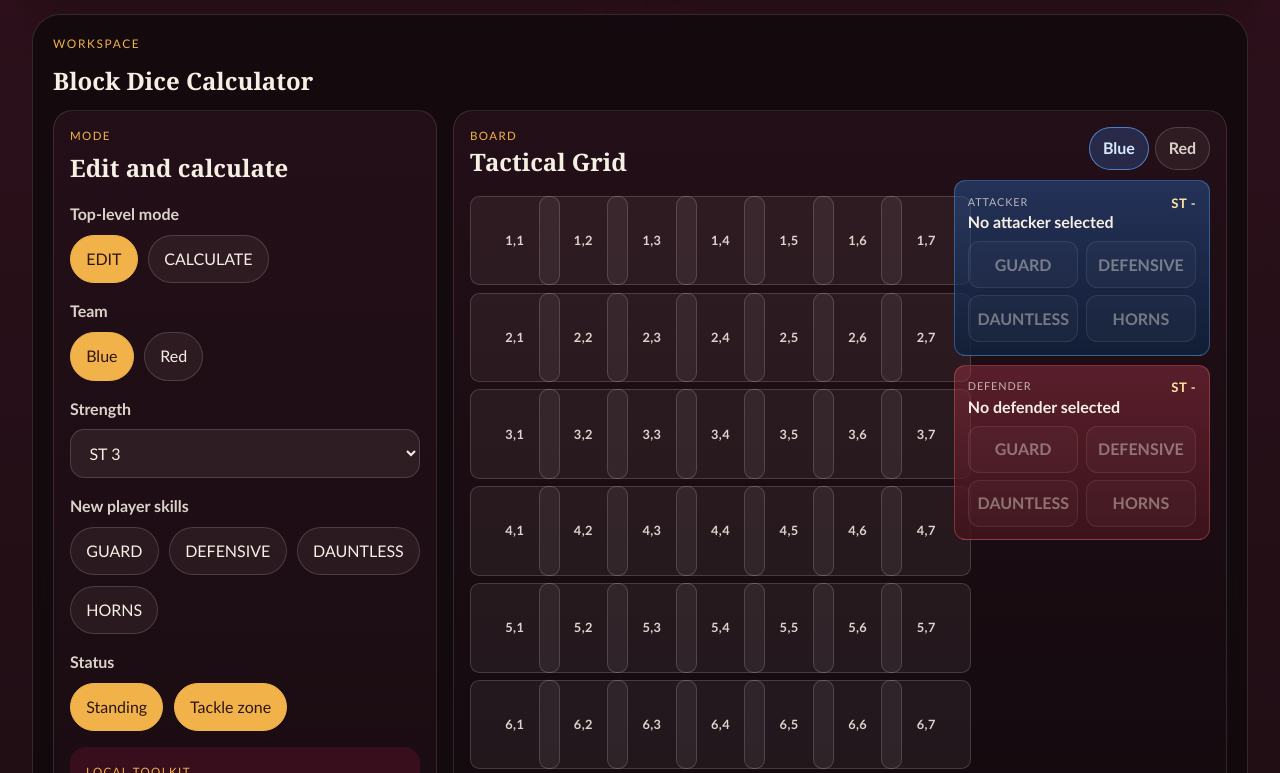
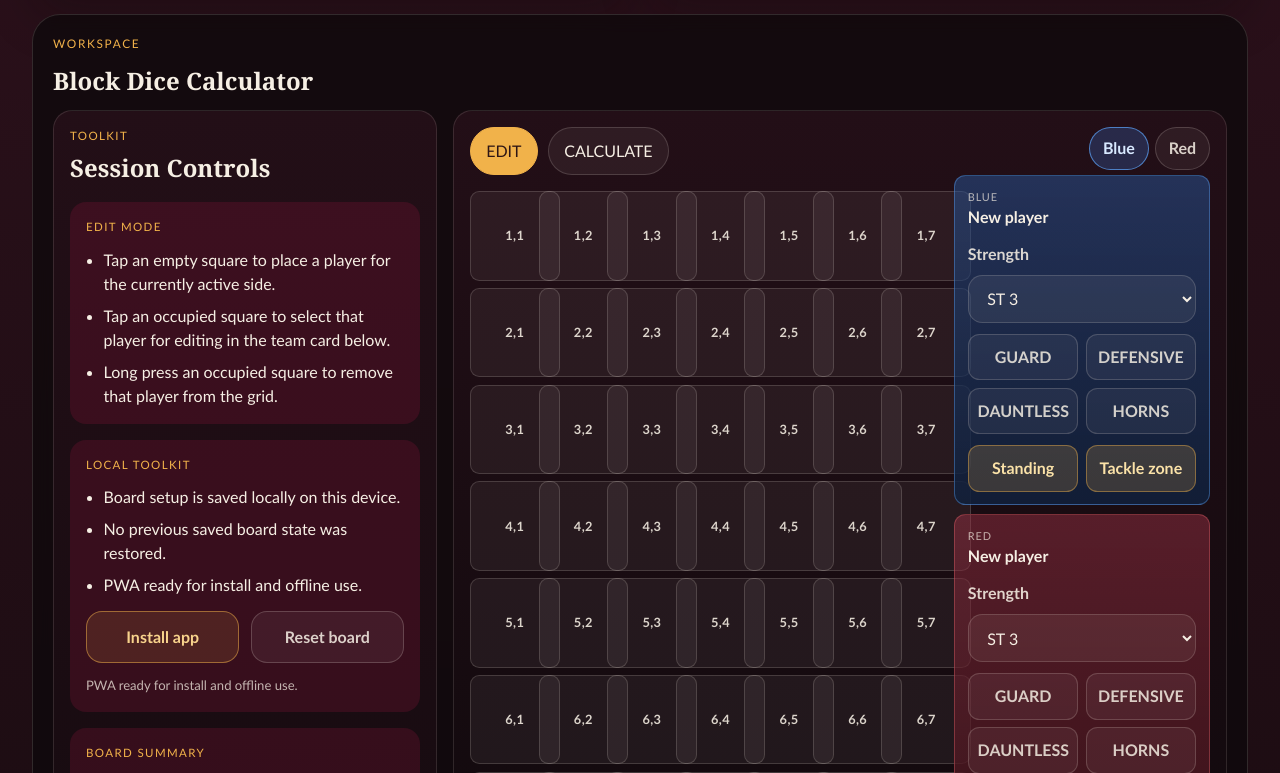
Before and after one commit to safeathomeapp/bloodbowltoolkit, a React (Vite) app: page / in a window 1280 px wide. Shown: the part 1167-1940 px from the top of the page. Built offline with nearby package versions, Linux system fonts and the light colour scheme.

Commit message:
feat: refactor board header and edit cards

```diff
--- a/src/tools/block-dice/components/BlockDiceCalculator.tsx
+++ b/src/tools/block-dice/components/BlockDiceCalculator.tsx
@@ -17,20 +17,23 @@ interface BeforeInstallPromptEvent extends Event {
   userChoice: Promise<{ outcome: 'accepted' | 'dismissed'; platform: string }>
 }
 
-interface PlacementDraft {
-  teamSide: TeamSide
+interface TeamDraft {
   strength: number
   skills: Skill[]
   isStanding: boolean
   hasTackleZone: boolean
 }
 
-const defaultDraft: PlacementDraft = {
-  teamSide: 'A',
+const defaultTeamDraft: TeamDraft = {
   strength: 3,
   skills: [],
   isStanding: true,
   hasTackleZone: true,
+}
+
+const defaultTeamDrafts: Record<TeamSide, TeamDraft> = {
+  A: { ...defaultTeamDraft },
+  B: { ...defaultTeamDraft },
 }
 
 const emptyBoardState: BoardState = {
@@ -40,7 +43,8 @@ const emptyBoardState: BoardState = {
 }
 
 interface PersistedCalculatorState {
-  draft: PlacementDraft
+  draft?: TeamDraft & { teamSide?: TeamSide }
+  teamDrafts: Record<TeamSide, TeamDraft>
   playerProfiles: PlayerProfile[]
   boardState: BoardState
   nextNumbers: Record<TeamSide, number>
@@ -48,6 +52,7 @@ interface PersistedCalculatorState {
   appMode: AppMode
   previewMode: PreviewMode
   focusSelectedDefender: boolean
+  selectedEditPlayerIds: Record<TeamSide, string | null>
   invalidatedBlitzCandidates: Record<string, string[]>
   selectedBlitzCandidateKey: string | null
 }
@@ -147,9 +152,27 @@ function toDiceLabel(count: number, chooser: 'ATTACKER' | 'DEFENDER' | 'NONE') {
   return '1D'
 }
 
+function getTeamName(teamSide: TeamSide) {
+  return teamSide === 'A' ? 'Blue' : 'Red'
+}
+
 export function BlockDiceCalculator() {
   const persistedState = loadPersistedState()
-  const [draft, setDraft] = useState<PlacementDraft>(persistedState?.draft ?? defaultDraft)
+  const [teamDrafts, setTeamDrafts] = useState<Record<TeamSide, TeamDraft>>(() => {
+    if (persistedState?.teamDrafts) {
+      return persistedState.teamDrafts
+    }
+
+    if (persistedState?.draft) {
+      const fallbackTeam = persistedState.draft.teamSide ?? 'A'
+      return {
+        A: fallbackTeam === 'A' ? { ...defaultTeamDraft, ...persistedState.draft } : { ...defaultTeamDraft },
+        B: fallbackTeam === 'B' ? { ...defaultTeamDraft, ...persistedState.draft } : { ...defaultTeamDraft },
+      }
+    }
+
+    return defaultTeamDrafts
+  })
   const [playerProfiles, setPlayerProfiles] = useState<PlayerProfile[]>(persistedState?.playerProfiles ?? [])
   const [boardState, setBoardState] = useState<BoardState>(persistedState?.boardState ?? emptyBoardState)
   const [nextNumbers, setNextNumbers] = useState<Record<TeamSide, number>>(
@@ -171,6 +194,9 @@ export function BlockDiceCalculator() {
   const [focusSelectedDefender, setFocusSelectedDefender] = useState(
     persistedState?.focusSelectedDefender ?? false,
   )
+  const [selectedEditPlayerIds, setSelectedEditPlayerIds] = useState<Record<TeamSide, string | null>>(
+    persistedState?.selectedEditPlayerIds ?? { A: null, B: null },
+  )
   const [invalidatedBlitzCandidates, setInvalidatedBlitzCandidates] = useState<Record<string, string[]>>(
     persistedState?.invalidatedBlitzCandidates ?? {},
   )
@@ -190,7 +216,7 @@ export function BlockDiceCalculator() {
     }
 
     const payload: PersistedCalculatorState = {
-      draft,
+      teamDrafts,
       playerProfiles,
       boardState,
       nextNumbers,
@@ -198,6 +224,7 @@ export function BlockDiceCalculator() {
       appMode,
       previewMode,
       focusSelectedDefender,
+      selectedEditPlayerIds,
       invalidatedBlitzCandidates,
       selectedBlitzCandidateKey,
     }
@@ -207,12 +234,13 @@ export function BlockDiceCalculator() {
     appMode,
     activeTeam,
     boardState,
-    draft,
+    teamDrafts,
     focusSelectedDefender,
     invalidatedBlitzCandidates,
     nextNumbers,
     playerProfiles,
     previewMode,
+    selectedEditPlayerIds,
     selectedBlitzCandidateKey,
   ])
 
@@ -241,10 +269,13 @@ export function BlockDiceCalculator() {
     }
   }, [])
 
-  const placePlayer = (position: Position) => {
-    const existingPlayer = boardState.placedPlayers.find((player) => isSamePosition(player.position, position))
+  const removePlayer = (playerId: string) => {
+    const existingPlayer = boardState.placedPlayers.find((player) => player.id === playerId)
 
-    if (existingPlayer) {
+    if (!existingPlayer) {
+      return
+    }
+
     setBoardState((currentState) => ({
       ...currentState,
       placedPlayers: currentState.placedPlayers.filter((player) => player.id !== existingPlayer.id),
@@ -254,11 +285,29 @@ export function BlockDiceCalculator() {
     setPlayerProfiles((currentProfiles) =>
       currentProfiles.filter((profile) => profile.id !== existingPlayer.profileId),
     )
+    setSelectedEditPlayerIds((current) => ({
+      ...current,
+      [existingPlayer.teamSide]: current[existingPlayer.teamSide] === existingPlayer.id ? null : current[existingPlayer.teamSide],
+    }))
+  }
+
+  const placePlayer = (position: Position) => {
+    const existingPlayer = boardState.placedPlayers.find((player) => isSamePosition(player.position, position))
+
+    if (existingPlayer) {
+      if (appMode === 'EDIT') {
+        setSelectedEditPlayerIds((current) => ({
+          ...current,
+          [existingPlayer.teamSide]: existingPlayer.id,
+        }))
+        setActiveTeam(existingPlayer.teamSide)
+      }
       return
     }
 
-    const nextNumber = nextNumbers[draft.teamSide]
-    const tokenId = buildTokenId(draft.teamSide, nextNumber)
+    const draft = teamDrafts[activeTeam]
+    const nextNumber = nextNumbers[activeTeam]
+    const tokenId = buildTokenId(activeTeam, nextNumber)
     const profileId = `profile-${tokenId}`
 
     const nextProfile: PlayerProfile = {
@@ -272,7 +321,7 @@ export function BlockDiceCalculator() {
     const nextPlacedPlayer: PlacedPlayer = {
       id: tokenId,
       profileId,
-      teamSide: draft.teamSide,
+      teamSide: activeTeam,
       position,
       isStanding: draft.isStanding,
       hasTackleZone: draft.isStanding && draft.hasTackleZone,
@@ -285,7 +334,11 @@ export function BlockDiceCalculator() {
     }))
     setNextNumbers((currentNumbers) => ({
       ...currentNumbers,
-      [draft.teamSide]: currentNumbers[draft.teamSide] + 1,
+      [activeTeam]: currentNumbers[activeTeam] + 1,
+    }))
+    setSelectedEditPlayerIds((current) => ({
+      ...current,
+      [activeTeam]: nextPlacedPlayer.id,
     }))
   }
 
@@ -328,6 +381,91 @@ export function BlockDiceCalculator() {
           : profile,
       ),
     )
+  }
+
+  const updatePlacedPlayerStatus = (
+    player: PlacedPlayer | null,
+    updates: Partial<Pick<PlacedPlayer, 'isStanding' | 'hasTackleZone'>>,
+  ) => {
+    if (!player) {
+      return
+    }
+
+    setBoardState((currentState) => ({
+      ...currentState,
+      placedPlayers: currentState.placedPlayers.map((entry) =>
+        entry.id === player.id
+          ? {
+              ...entry,
+              ...updates,
+            }
+          : entry,
+      ),
+    }))
+  }
+
+  const updatePlacedPlayerStrength = (player: PlacedPlayer | null, strength: number) => {
+    if (!player?.profileId) {
+      return
+    }
+
+    setPlayerProfiles((currentProfiles) =>
+      currentProfiles.map((profile) =>
+        profile.id === player.profileId ? { ...profile, strength } : profile,
+      ),
+    )
+  }
+
+  const updateTeamDraft = (teamSide: TeamSide, updates: Partial<TeamDraft>) => {
+    setTeamDrafts((current) => ({
+      ...current,
+      [teamSide]: {
+        ...current[teamSide],
+        ...updates,
+      },
+    }))
+  }
+
+  const applyEditorStrength = (teamSide: TeamSide, player: PlacedPlayer | null, strength: number) => {
+    if (player) {
+      updatePlacedPlayerStrength(player, strength)
+      return
+    }
+
+    updateTeamDraft(teamSide, { strength })
+  }
+
+  const applyEditorSkill = (teamSide: TeamSide, player: PlacedPlayer | null, skills: Skill[], skill: Skill) => {
+    if (player) {
+      togglePlayerSkill(player, skill)
+      return
+    }
+
+    updateTeamDraft(teamSide, { skills: toggleSkill(skills, skill) })
+  }
+
+  const applyEditorStanding = (teamSide: TeamSide, player: PlacedPlayer | null, isStanding: boolean, hasTackleZone: boolean) => {
+    if (player) {
+      updatePlacedPlayerStatus(player, {
+        isStanding: !isStanding,
+        hasTackleZone: !isStanding ? hasTackleZone : false,
+      })
+      return
+    }
+
+    updateTeamDraft(teamSide, {
+      isStanding: !isStanding,
+      hasTackleZone: !isStanding ? hasTackleZone : false,
+    })
+  }
+
+  const applyEditorTackleZone = (teamSide: TeamSide, player: PlacedPlayer | null, hasTackleZone: boolean) => {
+    if (player) {
+      updatePlacedPlayerStatus(player, { hasTackleZone: !hasTackleZone })
+      return
+    }
+
+    updateTeamDraft(teamSide, { hasTackleZone: !hasTackleZone })
   }
 
   const setActiveTeamSelection = (nextTeam: TeamSide) => {
@@ -430,13 +568,14 @@ export function BlockDiceCalculator() {
   }
 
   const resetBoard = () => {
-    setDraft(defaultDraft)
+    setTeamDrafts(defaultTeamDrafts)
     setPlayerProfiles([])
     setBoardState(emptyBoardState)
     setNextNumbers({ A: 1, B: 1 })
     setAppMode('EDIT')
     setPreviewMode('STANDARD')
     setFocusSelectedDefender(false)
+    setSelectedEditPlayerIds({ A: null, B: null })
     setInvalidatedBlitzCandidates({})
     setSelectedBlitzCandidateKey(null)
     setIsWhyPanelOpen(false)
@@ -465,6 +604,12 @@ export function BlockDiceCalculator() {
   const teamACount = boardState.placedPlayers.filter((player) => player.teamSide === 'A').length
   const teamBCount = boardState.placedPlayers.filter((player) => player.teamSide === 'B').length
   const defendingTeam: TeamSide = activeTeam === 'A' ? 'B' : 'A'
+  const selectedEditPlayerA =
+    boardState.placedPlayers.find((player) => player.id === selectedEditPlayerIds.A) ?? null
+  const selectedEditPlayerB =
+    boardState.placedPlayers.find((player) => player.id === selectedEditPlayerIds.B) ?? null
+  const selectedEditProfileA = getProfileForPlayer(selectedEditPlayerA, playerProfiles)
+  const selectedEditProfileB = getProfileForPlayer(selectedEditPlayerB, playerProfiles)
   const blocker = boardState.placedPlayers.find((player) => player.id === boardState.blockerId) ?? null
   const target = boardState.placedPlayers.find((player) => player.id === boardState.targetId) ?? null
   const invalidationSetKey = blocker && target ? `${blocker.id}:${target.id}` : null
@@ -512,6 +657,24 @@ export function BlockDiceCalculator() {
   const targetProfile = getProfileForPlayer(target, playerProfiles)
   const blockerSkills = blockerProfile?.skills ?? []
   const targetSkills = targetProfile?.skills ?? []
+  const editCardStates = (['A', 'B'] as TeamSide[]).map((teamSide) => {
+    const selectedPlayer = teamSide === 'A' ? selectedEditPlayerA : selectedEditPlayerB
+    const selectedProfile = teamSide === 'A' ? selectedEditProfileA : selectedEditProfileB
+    const draft = teamDrafts[teamSide]
+
+    return {
+      teamSide,
+      selectedPlayer,
+      selectedProfile,
+      name: selectedPlayer
+        ? `Player ${getProfileTokenNumber(selectedPlayer, playerProfiles)}`
+        : 'New player',
+      strength: selectedProfile?.strength ?? draft.strength,
+      skills: selectedProfile?.skills ?? draft.skills,
+      isStanding: selectedPlayer?.isStanding ?? draft.isStanding,
+      hasTackleZone: selectedPlayer?.hasTackleZone ?? draft.hasTackleZone,
+    }
+  })
   const attackerCardStrength = blockerProfile
     ? (() => {
         const hornsModifier = previewMode === 'BLITZ' && blockerSkills.includes('HORNS') ? 1 : 0
@@ -584,6 +747,18 @@ export function BlockDiceCalculator() {
     }, 450)
   }
 
+  const startEditRemoveLongPress = (player: PlacedPlayer | undefined) => {
+    if (appMode !== 'EDIT' || !player) {
+      return
+    }
+
+    clearLongPressTimer()
+    longPressTimerRef.current = window.setTimeout(() => {
+      suppressClickRef.current = true
+      removePlayer(player.id)
+    }, 450)
+  }
+
   const startCandidateLongPress = (position: Position) => {
     if (appMode !== 'CALCULATE' || previewMode !== 'BLITZ' || !invalidationSetKey) {
       return
@@ -613,132 +788,21 @@ export function BlockDiceCalculator() {
     <div className={styles.layout}>
       <section className={styles.controls} aria-labelledby="placement-controls">
         <div className={styles.sectionHeading}>
-          <p className={styles.eyebrow}>Mode</p>
+          <p className={styles.eyebrow}>Toolkit</p>
           <h3 id="placement-controls" className={styles.title}>
-            Edit and calculate
+            Session Controls
           </h3>
         </div>
 
-        <div className={styles.controlGroup}>
-          <span className={styles.label}>Top-level mode</span>
-          <div className={styles.toggleRow}>
-            {(['EDIT', 'CALCULATE'] as AppMode[]).map((mode) => (
-              <button
-                key={mode}
-                type="button"
-                className={appMode === mode ? styles.toggleActive : styles.toggle}
-                onClick={() => {
-                  setAppMode(mode)
-                  if (mode === 'EDIT') {
-                    setPreviewMode('STANDARD')
-                  }
-                }}
-                aria-pressed={appMode === mode}
-              >
-                {mode}
-              </button>
-            ))}
+        {appMode === 'EDIT' ? (
+          <div className={styles.summaryCard}>
+            <p className={styles.eyebrow}>Edit Mode</p>
+            <ul className={styles.summaryList}>
+              <li>Tap an empty square to place a player for the currently active side.</li>
+              <li>Tap an occupied square to select that player for editing in the team card below.</li>
+              <li>Long press an occupied square to remove that player from the grid.</li>
+            </ul>
           </div>
-        </div>
-
-        {appMode === 'EDIT' ? (
-          <>
-            <div className={styles.controlGroup}>
-              <span className={styles.label}>Team</span>
-              <div className={styles.toggleRow}>
-                {(['A', 'B'] as TeamSide[]).map((teamSide) => (
-                  <button
-                    key={teamSide}
-                    type="button"
-                    className={teamSide === draft.teamSide ? styles.toggleActive : styles.toggle}
-                    onClick={() => setDraft((currentDraft) => ({ ...currentDraft, teamSide }))}
-                    aria-pressed={teamSide === draft.teamSide}
-                  >
-                    {teamSide === 'A' ? 'Blue' : 'Red'}
-                  </button>
-                ))}
-              </div>
-            </div>
-
-            <div className={styles.controlGroup}>
-              <label className={styles.label} htmlFor="strength-select">
-                Strength
-              </label>
-              <select
-                id="strength-select"
-                className={styles.select}
-                value={draft.strength}
-                onChange={(event) =>
-                  setDraft((currentDraft) => ({
-                    ...currentDraft,
-                    strength: Number(event.target.value),
-                  }))
-                }
-              >
-                {STRENGTH_OPTIONS.map((value) => (
-                  <option key={value} value={value}>
-                    ST {value}
-                  </option>
-                ))}
-              </select>
-            </div>
-
-            <div className={styles.controlGroup}>
-              <span className={styles.label}>New player skills</span>
-              <div className={styles.toggleRow}>
-                {(['GUARD', 'DEFENSIVE', 'DAUNTLESS', 'HORNS'] as Skill[]).map((skill) => (
-                  <button
-                    key={skill}
-                    type="button"
-                    className={draft.skills.includes(skill) ? styles.toggleActive : styles.toggle}
-                    onClick={() =>
-                      setDraft((currentDraft) => ({
-                        ...currentDraft,
-                        skills: toggleSkill(currentDraft.skills, skill),
-                      }))
-                    }
-                    aria-pressed={draft.skills.includes(skill)}
-                  >
-                    {skill}
-                  </button>
-                ))}
-              </div>
-            </div>
-
-            <div className={styles.controlGroup}>
-              <span className={styles.label}>Status</span>
-              <div className={styles.toggleRow}>
-                <button
-                  type="button"
-                  className={draft.isStanding ? styles.toggleActive : styles.toggle}
-                  onClick={() =>
-                    setDraft((currentDraft) => ({
-                      ...currentDraft,
-                      isStanding: !currentDraft.isStanding,
-                      hasTackleZone: !currentDraft.isStanding ? currentDraft.hasTackleZone : false,
-                    }))
-                  }
-                  aria-pressed={draft.isStanding}
-                >
-                  Standing
-                </button>
-                <button
-                  type="button"
-                  className={draft.hasTackleZone ? styles.toggleActive : styles.toggle}
-                  onClick={() =>
-                    setDraft((currentDraft) => ({
-                      ...currentDraft,
-                      hasTackleZone: !currentDraft.hasTackleZone,
-                    }))
-                  }
-                  disabled={!draft.isStanding}
-                  aria-pressed={draft.hasTackleZone}
-                >
-                  Tackle zone
-                </button>
-              </div>
-            </div>
-          </>
         ) : (
           <div className={styles.summaryCard}>
             <p className={styles.eyebrow}>Calculate Mode</p>
@@ -851,14 +915,26 @@ export function BlockDiceCalculator() {
         </div>
       </section>
 
-      <section className={styles.boardPanel} aria-labelledby="board-title">
+      <section className={styles.boardPanel} aria-label="Board panel">
         <div className={styles.sectionHeading}>
           <div className={styles.titleRow}>
-            <div>
-              <p className={styles.eyebrow}>Board</p>
-              <h3 id="board-title" className={styles.title}>
-                Tactical Grid
-              </h3>
+            <div className={styles.toggleRow}>
+              {(['EDIT', 'CALCULATE'] as AppMode[]).map((mode) => (
+                <button
+                  key={mode}
+                  type="button"
+                  className={appMode === mode ? styles.toggleActive : styles.toggle}
+                  onClick={() => {
+                    setAppMode(mode)
+                    if (mode === 'EDIT') {
+                      setPreviewMode('STANDARD')
+                    }
+                  }}
+                  aria-pressed={appMode === mode}
+                >
+                  {mode}
+                </button>
+              ))}
             </div>
             <div className={styles.teamToggleRow} aria-label="Active team toggle">
               {(['A', 'B'] as TeamSide[]).map((teamSide) => (
@@ -947,6 +1023,7 @@ export function BlockDiceCalculator() {
                     }
                     onPointerDown={() => {
                       startBlockerLongPress(player)
+                      startEditRemoveLongPress(player)
                       startCandidateLongPress({ row, col })
                     }}
                     onPointerUp={clearLongPressTimer}
@@ -998,6 +1075,80 @@ export function BlockDiceCalculator() {
           </div>
 
           <div className={styles.playerCardGrid} aria-label="Selected player cards">
+            {appMode === 'EDIT'
+              ? editCardStates.map((card) => (
+                  <article
+                    key={card.teamSide}
+                    className={`${styles.playerCard} ${
+                      card.teamSide === 'A' ? styles.playerCardTeamA : styles.playerCardTeamB
+                    }`}
+                  >
+                    <div className={styles.playerCardHeader}>
+                      <div className={styles.playerCardHeading}>
+                        <p className={styles.playerCardLabel}>{getTeamName(card.teamSide)}</p>
+                        <p className={styles.playerCardName}>{card.name}</p>
+                      </div>
+                    </div>
+                    <div className={styles.controlGroup}>
+                      <label className={styles.label} htmlFor={`edit-strength-${card.teamSide}`}>
+                        Strength
+                      </label>
+                      <select
+                        id={`edit-strength-${card.teamSide}`}
+                        className={styles.select}
+                        value={card.strength}
+                        onChange={(event) => applyEditorStrength(card.teamSide, card.selectedPlayer, Number(event.target.value))}
+                      >
+                        {STRENGTH_OPTIONS.map((value) => (
+                          <option key={value} value={value}>
+                            ST {value}
+                          </option>
+                        ))}
+                      </select>
+                    </div>
+                    <div className={styles.playerCardToggleRow}>
+                      {PLAYER_SKILL_OPTIONS.map((skill) => (
+                        <button
+                          key={skill}
+                          type="button"
+                          className={card.skills.includes(skill) ? styles.playerToggleActive : styles.playerToggle}
+                          onClick={() => applyEditorSkill(card.teamSide, card.selectedPlayer, card.skills, skill)}
+                          aria-pressed={card.skills.includes(skill)}
+                        >
+                          {skill}
+                        </button>
+                      ))}
+                    </div>
+                    <div className={styles.playerCardToggleRow}>
+                      <button
+                        type="button"
+                        className={card.isStanding ? styles.playerToggleActive : styles.playerToggle}
+                        onClick={() =>
+                          applyEditorStanding(
+                            card.teamSide,
+                            card.selectedPlayer,
+                            card.isStanding,
+                            card.hasTackleZone,
+                          )
+                        }
+                        aria-pressed={card.isStanding}
+                      >
+                        Standing
+                      </button>
+                      <button
+                        type="button"
+                        className={card.hasTackleZone ? styles.playerToggleActive : styles.playerToggle}
+                        onClick={() => applyEditorTackleZone(card.teamSide, card.selectedPlayer, card.hasTackleZone)}
+                        disabled={!card.isStanding}
+                        aria-pressed={card.hasTackleZone}
+                      >
+                        Tackle zone
+                      </button>
+                    </div>
+                  </article>
+                ))
+              : (
+                <>
                   <article
                     className={`${styles.playerCard} ${
                       activeTeam === 'A' ? styles.playerCardTeamA : styles.playerCardTeamB
@@ -1057,6 +1208,8 @@ export function BlockDiceCalculator() {
                       ))}
                     </div>
                   </article>
+                </>
+              )}
           </div>
         </div>
       </section>
```
Also changed, not shown: 2 other files (tests, documents, lock files or other folders). Lines whose indentation alone changed are shown as unchanged.
